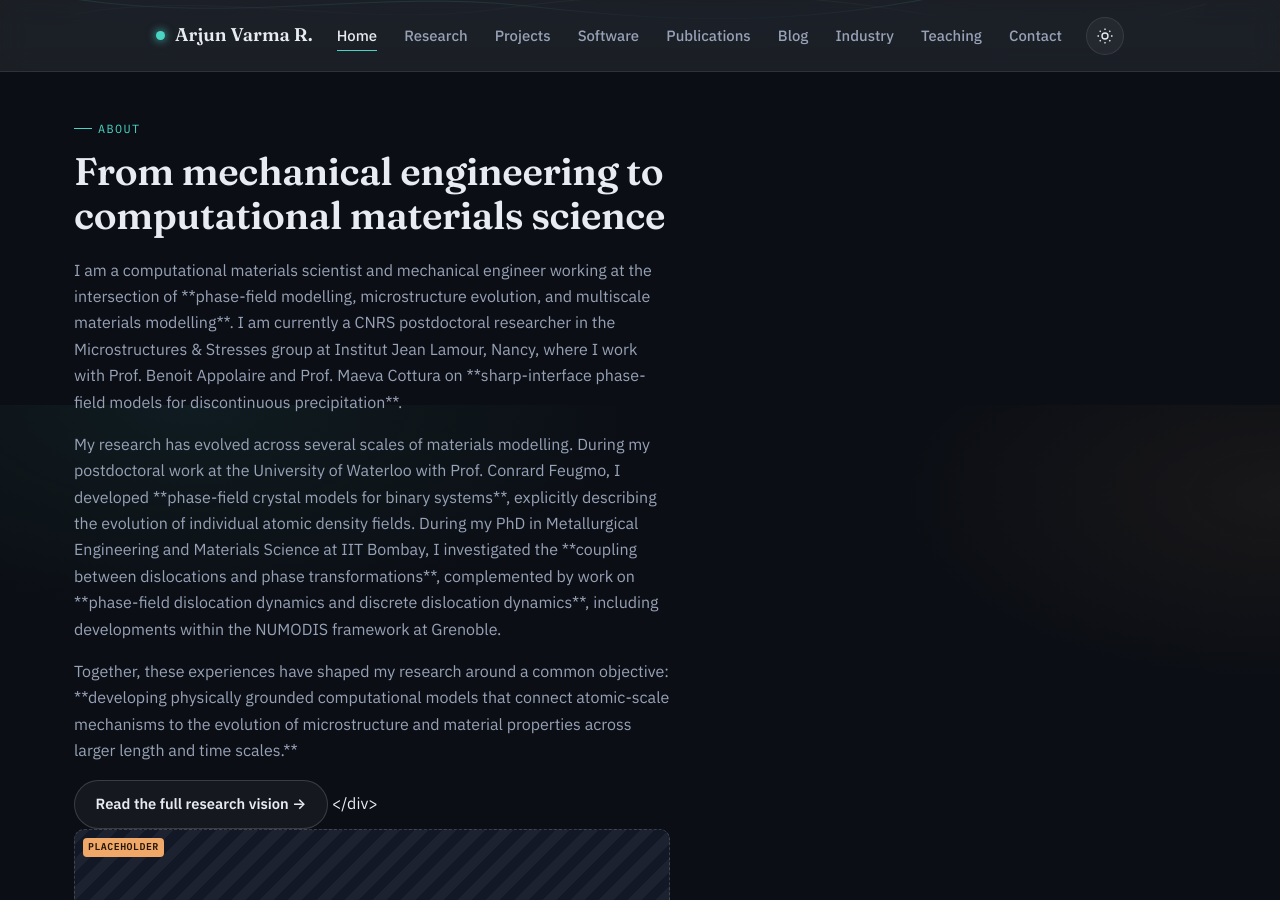
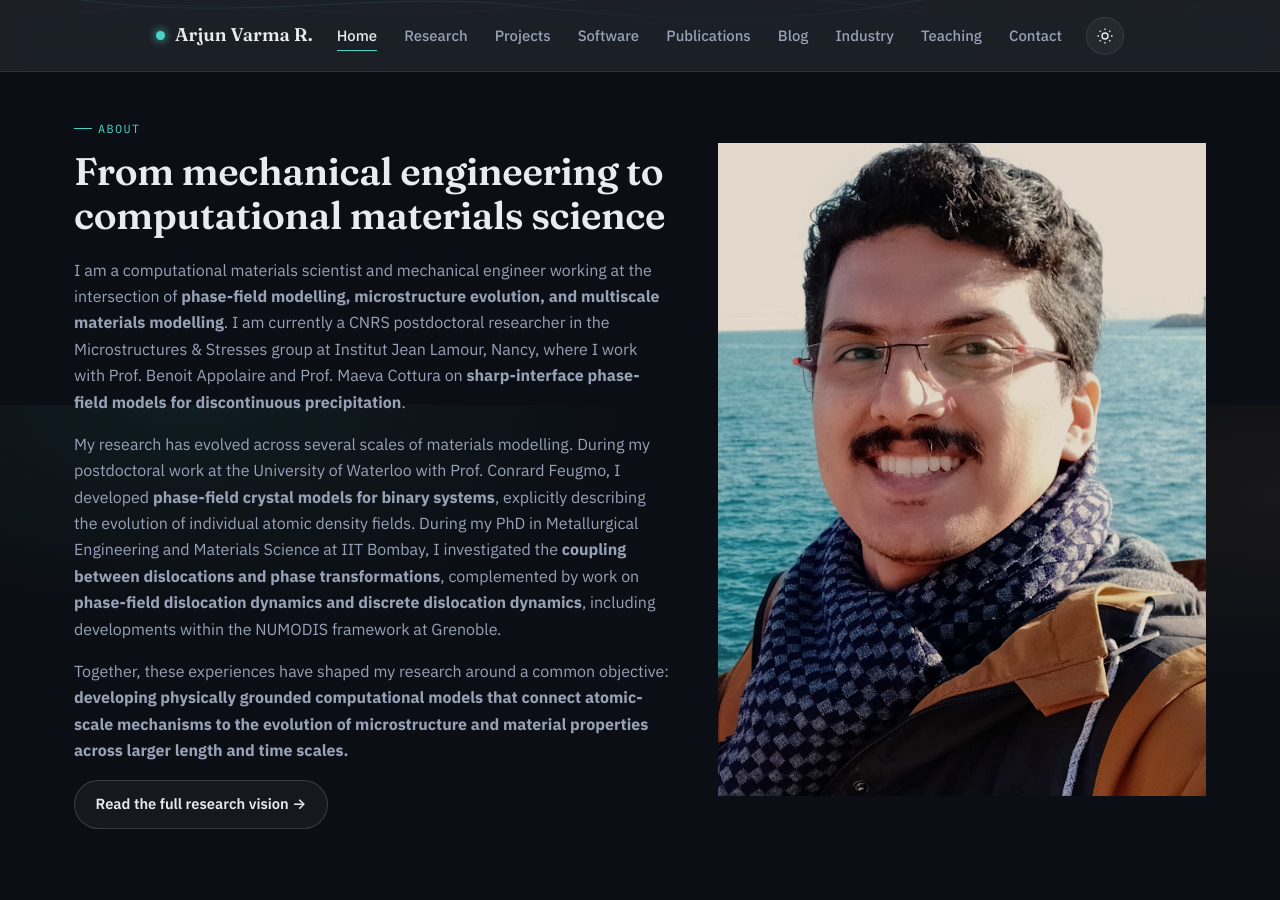
Before and after one commit to avramasi/avramasi.github.io, a Jekyll site: the page built from index.md, in a window 1280 px wide and 900 px high, scrolled down 2295 px. Built offline with Jekyll 4.4.1, drawn with Linux system fonts in a browser that asks for light colours; some of the changed lines change nothing that is shown; some of the changed text lies outside the part shown.

Commit message:
Profile made

```diff
--- a/index.md
+++ b/index.md
@@ -72,37 +72,51 @@
 
 <section class="section">
   <div class="container two-col reveal">
+
     <div>
       <div class="eyebrow">About</div>
+
       <h2>From mechanical engineering to computational materials science</h2>
+
       <p>
-      I am a computational materials scientist and mechanical engineer working at the
-      intersection of **phase-field modelling, microstructure evolution, and multiscale
-      materials modelling**. I am currently a CNRS postdoctoral researcher in the
-      Microstructures & Stresses group at Institut Jean Lamour, Nancy, where I work with Prof.
-      Benoit Appolaire and Prof. Maeva Cottura on **sharp-interface phase-field models for
-      discontinuous precipitation**.
+        I am a computational materials scientist and mechanical engineer working at the
+        intersection of <strong>phase-field modelling, microstructure evolution, and
+        multiscale materials modelling</strong>. I am currently a CNRS postdoctoral
+        researcher in the Microstructures &amp; Stresses group at Institut Jean Lamour,
+        Nancy, where I work with Prof. Benoit Appolaire and Prof. Maeva Cottura on
+        <strong>sharp-interface phase-field models for discontinuous precipitation</strong>.
+      </p>
+
       <p>
-      My research has evolved across several scales of materials modelling. During my
-      postdoctoral work at the University of Waterloo with Prof. Conrard Feugmo, I developed
-      **phase-field crystal models for binary systems**, explicitly describing the evolution
-      of individual atomic density fields. During my PhD in Metallurgical Engineering and
-      Materials Science at IIT Bombay, I investigated the **coupling between dislocations and
-      phase transformations**, complemented by work on **phase-field dislocation dynamics and
-      discrete dislocation dynamics**, including developments within the NUMODIS framework at
-      Grenoble.
+        My research has evolved across several scales of materials modelling. During my
+        postdoctoral work at the University of Waterloo with Prof. Conrard Feugmo, I
+        developed <strong>phase-field crystal models for binary systems</strong>,
+        explicitly describing the evolution of individual atomic density fields. During
+        my PhD in Metallurgical Engineering and Materials Science at IIT Bombay, I
+        investigated the <strong>coupling between dislocations and phase
+        transformations</strong>, complemented by work on
+        <strong>phase-field dislocation dynamics and discrete dislocation dynamics</strong>,
+        including developments within the NUMODIS framework at Grenoble.
+      </p>
+
       <p>
-      Together, these experiences have shaped my research around a common objective:
-      **developing physically grounded computational models that connect atomic-scale
-      mechanisms to the evolution of microstructure and material properties across larger
-      length and time scales.**
+        Together, these experiences have shaped my research around a common objective:
+        <strong>developing physically grounded computational models that connect
+        atomic-scale mechanisms to the evolution of microstructure and material
+        properties across larger length and time scales.</strong>
+      </p>
 
-      </p>
-      <a class="btn btn-outline" href="{{ '/research/' | relative_url }}">Read the full research vision →</a>
+      <a class="btn btn-outline" href="{{ '/research/' | relative_url }}">
+        Read the full research vision →
+      </a>
     </div>
-    <div class="placeholder" style="aspect-ratio: 4/5;">
-      <div class="placeholder-tag">Placeholder</div>
-      Portrait photo<br>(replace with a current headshot)
+
+    <div class="about-photo">
+      <img
+        src="{{ '/assets/img/gallery/profile.jpg' | relative_url }}"
+        alt="Portrait of Arjun Varma"
+      >
     </div>
+
   </div>
 </section>
```
Also changed, not shown: assets/img/gallery/profile.jpg (added).
